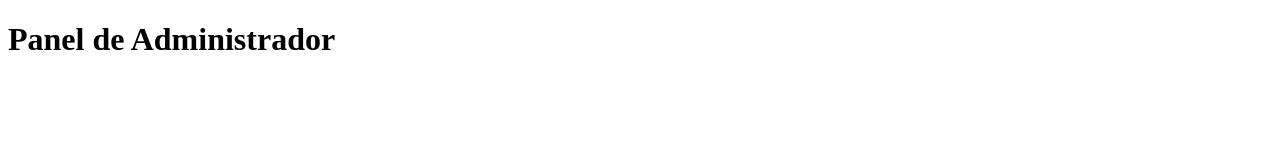
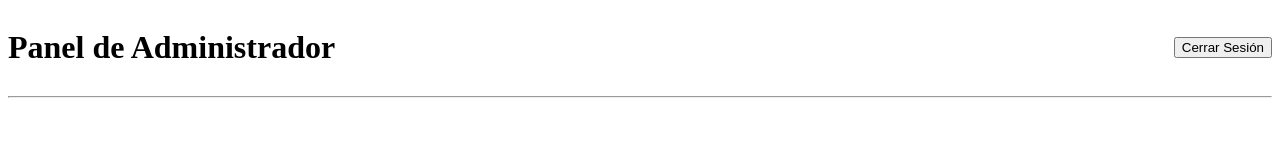
Before and after one commit to uropiv/legajos-app, a plain HTML site: page admin.html in a window 1280 px wide. Drawn offline with Linux system fonts and the light colour scheme; no server answers.

Commit message:
Update admin.html

```diff
--- a/admin.html
+++ b/admin.html
@@ -4,8 +4,15 @@
   <title>Panel Admin</title>
 </head>
 <body>
-  <h1>Panel de Administrador</h1>
-  <div id="usuarios"></div>
+    <div style="display:flex; justify-content:space-between; align-items:center;">
+    <h1>Panel de Administrador</h1>
+    <button id="logoutBtn">Cerrar Sesión</button>
+    </div>
+
+    <hr>
+
+    <div id="usuarios"></div>
+
 
   <script type="module">
     import { initializeApp } from "https://www.gstatic.com/firebasejs/10.7.1/firebase-app.js";
```
